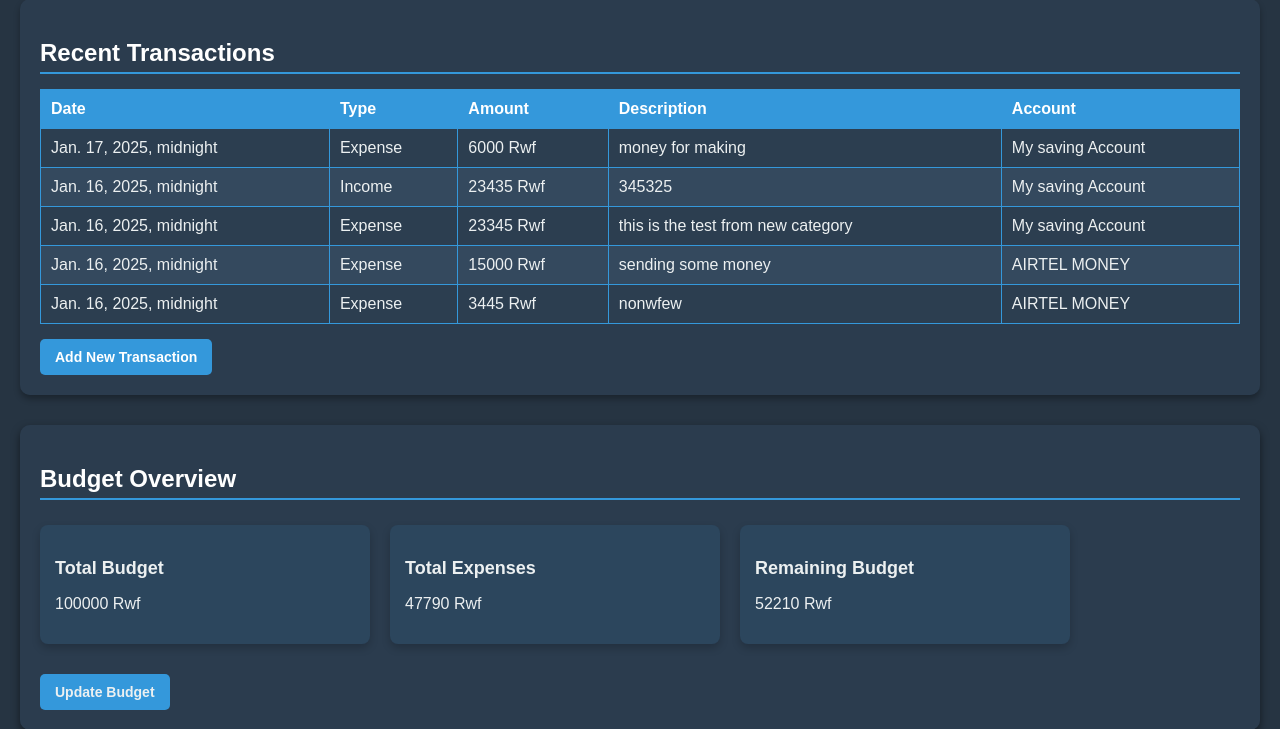
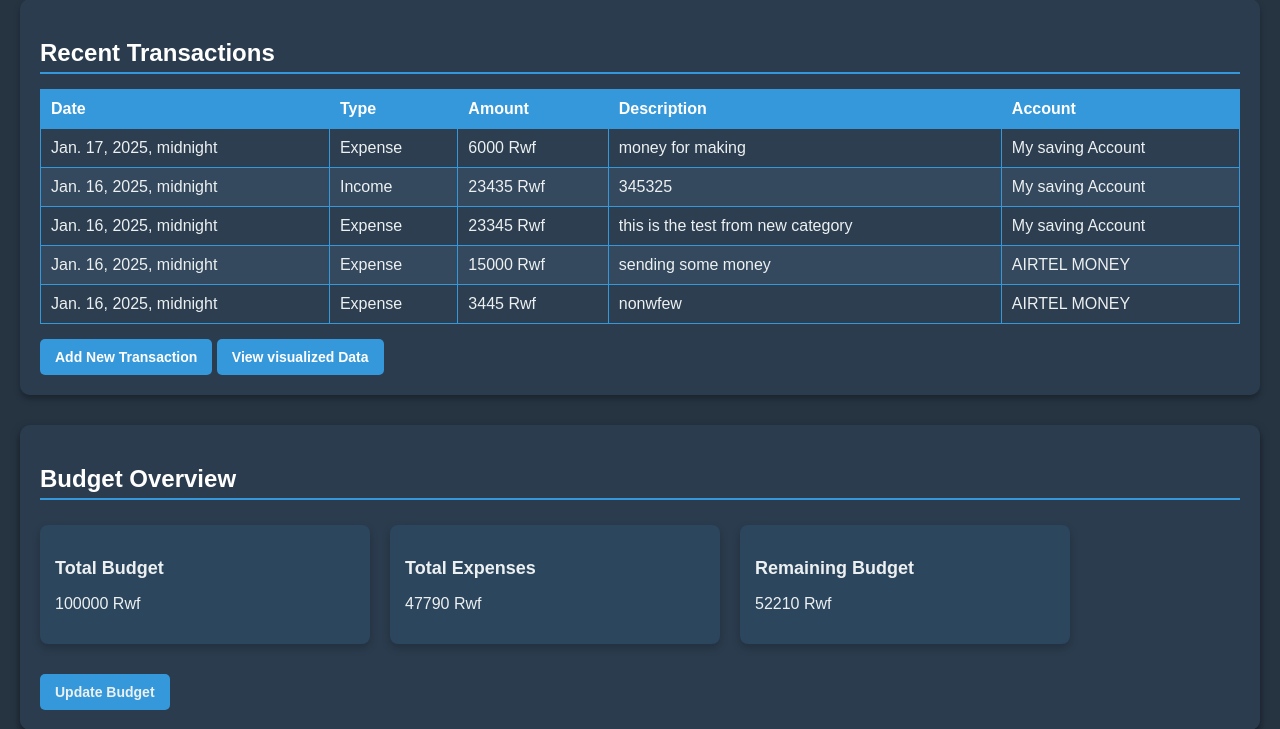
Before and after one commit to hirwacedric123/SpendIT, a Django app: page /home/ in a window 1280 px wide. Shown: the part 554-1283 px from the top of the page. Run offline with Django 5.2, Linux system fonts and the light colour scheme; a user stored in the database is signed in; data comes from the database, SQL or seed files in the repository.

Commit message:
feat: add link to view visualized data on home page

```diff
--- a/Spend/templates/home.html
+++ b/Spend/templates/home.html
@@ -63,6 +63,7 @@
                 </tbody>
             </table>
             <a href="{% url 'add_transaction' %}" class="btn btn-primary">Add New Transaction</a>
+            <a href="{% url 'transaction_summary' %}" class="btn btn-primary">View visualized Data</a>
         </section>
 
         <section class="budget-overview">
```
